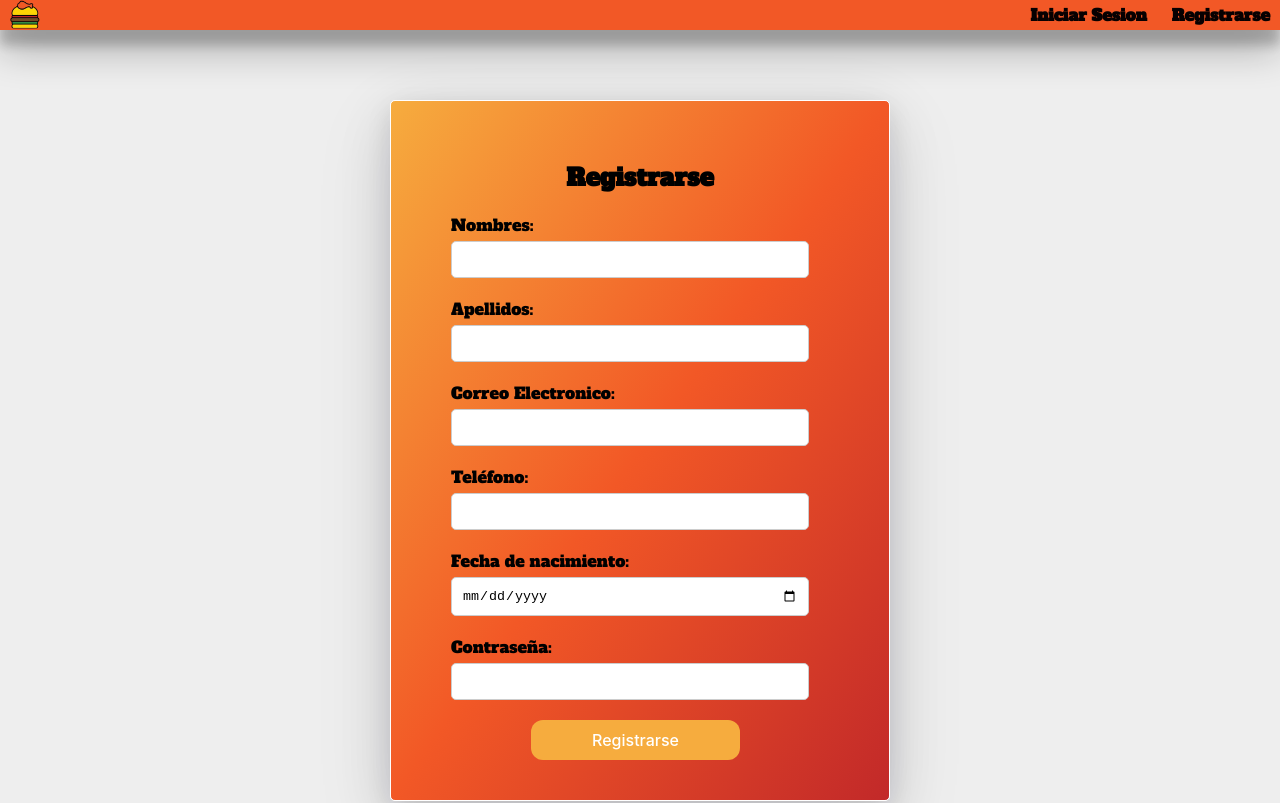
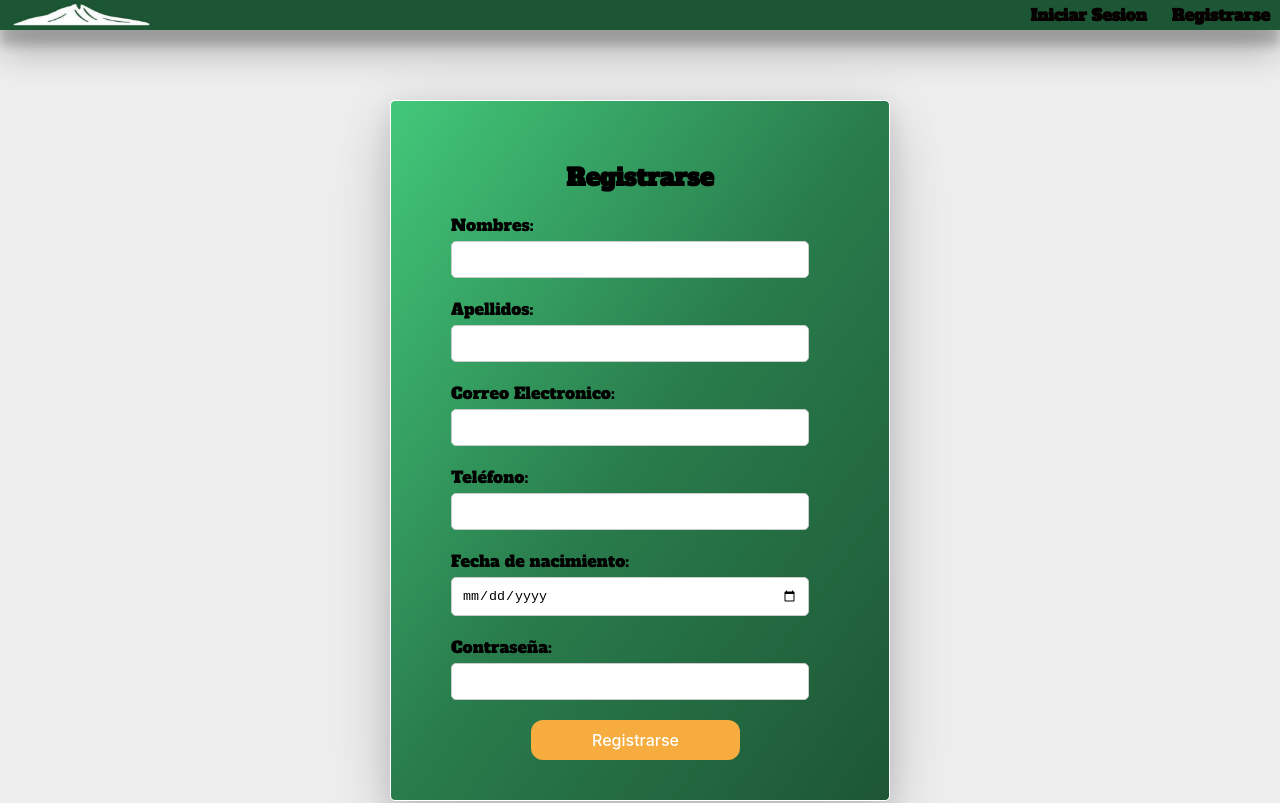
Before and after one commit to dedli54/UX, a website: page HTML/Registro.html in a window 1280 px wide. Shown: the top 803 px of the page. Drawn offline with Linux system fonts and the light colour scheme.

Commit message:
Cambio de registro

```diff
--- a/CSS/Registro.css
+++ b/CSS/Registro.css
@@ -52,7 +52,7 @@ header #opciones {
     height: 30px;
     line-height: 30px;
     width: 100%;
-    background: #F25826;
+    background: #1d5635;
     top: 0;
     right: 0;
     text-align: end;
@@ -85,7 +85,8 @@ header #opciones .RegresarInicio:hover {
     background:none;
 }
 header #opciones .RegresarInicio #Logo_p {
-    width: 30px;
+    /*Cerro de la silla*/
+    width: 150px;
     height: 30px;
 }
 
@@ -96,7 +97,7 @@ header #opciones .RegresarInicio #Logo_p {
     width: 100%;
 }
 .form-box {
-    background: linear-gradient(to bottom right, #F6AC3E,#F25826,#c22929);/* background-color: #F6D109;*/
+    background: linear-gradient(to bottom right, #42c87a,#297c4c,#1d5635);
     border: 1px solid white;
     border-radius: 5px;
     padding: 40px;
--- a/HTML/Registro.html
+++ b/HTML/Registro.html
@@ -12,7 +12,7 @@
 <body>
     <header>
         <nav id="opciones">
-            <a href="../HTML/Guabos.html" class="RegresarInicio"><img id="Logo_p" src="../Imagenes/Guabos_logo.png"
+            <a href="../HTML/Guabos.html" class="RegresarInicio"><img id="Logo_p" src="../Imagenes/CerroSilla.png"
                     alt="logo" /></a>
             <a href="../HTML/InicioSesion.html">Iniciar Sesion</a>
             <a href="../HTML/Registro.html">Registrarse</a>
```
